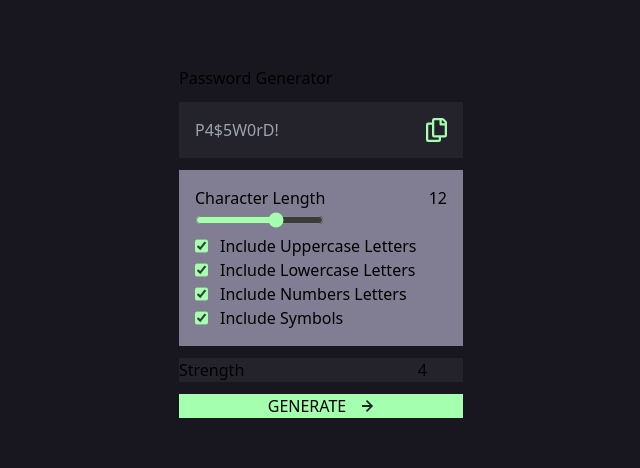
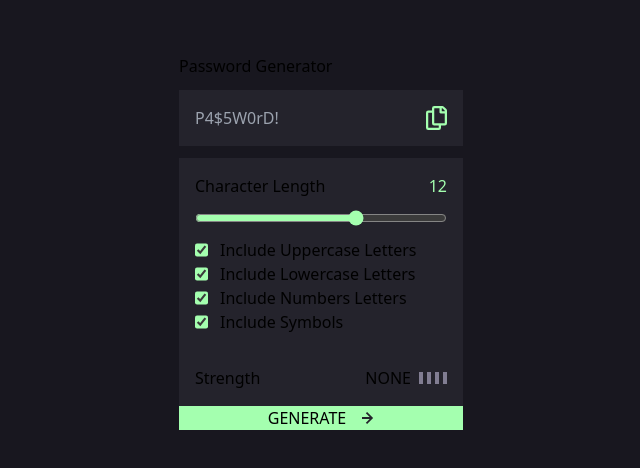
Before and after one commit to jambanix/frontendmentor_password-generator-app, a React (Vite) app: page / in a window 1280 px wide. Shown: the part 158-626 px from the top of the page, without its empty margins (319-959 px from the left). Built offline with nearby package versions, Linux system fonts and the light colour scheme.

Commit message:
change approach for strength calculation. functionality all sound now just need to fix styling and finish

```diff
--- a/src/App.jsx
+++ b/src/App.jsx
@@ -1,4 +1,4 @@
-import { generatePassword, calculateStrength } from "./lib/password";
+import { generatePassword } from "./lib/password";
 import { StrengthIndicator } from "./components/StrengthIndicator";
 import { useState, useReducer } from "react";
 import { GeneratedPassword } from "./components/GeneratedPassword";
@@ -24,6 +24,7 @@ const reducer = (state, action) => {
 function App() {
 
   const [generatedPassword, setGeneratedPassword] = useState("");
+  const [strength, setStrength] = useState(0);
   const [state, dispatch] = useReducer(reducer, {
     length: 12,
     includeUpperCase: true,
@@ -32,24 +33,42 @@ function App() {
     includeSymbols: true
   })
 
-  const handleClick = () => setGeneratedPassword(generatePassword({...state}));
-  const strength = calculateStrength({...state});
-  console.log(strength);
+  const handleClick = () => {
+    const {password, strength} = generatePassword({...state});
+    setGeneratedPassword(password);
+    setStrength(strength);
+  }
+
   return (
     <>
       <main className="flex items-center justify-center bg-very-dark-grey min-h-screen w-full">
         <div className="flex flex-col gap-3">
-          <h2>Password Generator</h2>
-          <GeneratedPassword password={generatedPassword} />
-          <GenerationOptions state={state} dispatch={dispatch}/>
-          <section className="flex justify-between bg-dark-grey">
-            <h3>Strength</h3>
-            <StrengthIndicator strength={strength} />
+
+          {/* Title */}
+          <header>
+            <h2>Password Generator</h2>
+          </header>
+
+          {/* Generated password */}
+          <GeneratedPassword password={generatedPassword} className="p-4 flex justify-between bg-dark-grey"/>
+
+          <section>
+            {/* Length slider down to last checkbox */}
+            <GenerationOptions {...{state, dispatch}} className="flex flex-col bg-dark-grey p-4 gap-3"/>
+
+            {/* Strength indicator */}
+            <div className="flex justify-between bg-dark-grey p-4">
+              <h3>Strength</h3>
+              <StrengthIndicator strength={strength} />
+            </div>
+
+            {/* Generate button */}
+            <button className="flex gap-4 bg-neon-green items-center justify-center w-full" onClick={handleClick}>
+              <p>GENERATE</p>
+              <img src="images/icon-arrow-right.svg" alt="Generate password"/>
+            </button>
+
           </section>
-          <button className="flex gap-4 bg-neon-green items-center justify-center" onClick={handleClick}>
-            <p>GENERATE</p>
-            <img src="images/icon-arrow-right.svg" alt="Generate password"/>
-          </button>
         </div>
       </main>
     </>
--- a/src/components/GeneratedPassword.jsx
+++ b/src/components/GeneratedPassword.jsx
@@ -1,8 +1,8 @@
 import { forwardRef } from "react"
 
-export const GeneratedPassword = forwardRef(({password}, ref) => {
+export const GeneratedPassword = forwardRef(({password, className}, ref) => {
   return (
-    <section className="p-4 flex justify-between bg-dark-grey">
+    <section className={`${className}`}>
       <input type="text" disabled={true} className="flex-grow bg-dark-grey" ref={ref} value={password} placeholder="P4$5W0rD!"/>
       <img src="images/icon-copy.svg" alt="Copy to clipboard"/>
     </section>
--- a/src/components/GenerationOptions.jsx
+++ b/src/components/GenerationOptions.jsx
@@ -1,19 +1,23 @@
 
 import { CheckOption } from "./CheckOption"
 
-export const GenerationOptions = ({state, dispatch}) => {
+export const GenerationOptions = ({state, dispatch, className}) => {
 
   return (
-    <section className="bg-grey p-4 flex-col">
+    <section className={`${className}`}>
+      <div className="flex flex-col gap-3">
         <label htmlFor="" className="flex justify-between">
           <h3>Character Length</h3>
-        <h3>{state.length}</h3>
+          <h3 className="text-neon-green">{state.length}</h3>
         </label>
         <input type="range" min="1" max="18" onChange={e => dispatch({ type: "SET_LENGTH", payload: Number(e.target.value) })} value={state.length} className="accent-neon-green"/>
+      </div>
+      <fieldset>
         <CheckOption label="Include Uppercase Letters" checked={state.includeUpperCase} onChange={() => dispatch({ type: "TOGGLE_UPPERCASE" })} />
         <CheckOption label="Include Lowercase Letters" checked={state.includeLowerCase} onChange={() => dispatch({ type: "TOGGLE_LOWERCASE" })} />
         <CheckOption label="Include Numbers Letters" checked={state.includeNumbers} onChange={() => dispatch({ type: "TOGGLE_NUMBERS" })} />
         <CheckOption label="Include Symbols" checked={state.includeSymbols} onChange={() => dispatch({ type: "TOGGLE_SYMBOLS" })} />
+      </fieldset>
     </section>
   )
 }
--- a/src/components/StrengthIndicator.jsx
+++ b/src/components/StrengthIndicator.jsx
@@ -1,10 +1,10 @@
-import { strengthQuantifiers } from "../lib/password"
+import { getStrengthDescription } from "../lib/password"
 
 export const StrengthIndicator = ({ strength }) => {
 
-  const strengthQuantifier = strengthQuantifiers[strength];
+  const strengthDescription = getStrengthDescription(strength);
   const colourClass = () => {
-    switch (strengthQuantifier) {
+    switch (strength) {
       case 1:
         return "bg-red";
       case 2:
@@ -15,18 +15,23 @@ export const StrengthIndicator = ({ strength }) => {
         return "bg-neon-green";
       default:
         return "bg-transparent";
-
     }
   }
 
   return (
-    <div className="flex gap-2">
-      <p>{strength}</p>
+    <div className="flex gap-2 items-center">
+      <p className="uppercase">{strengthDescription}</p>
       <div className="flex gap-1">
-        {Object.values(strengthQuantifiers).slice(1).map((quantifier, index) => (
-          <div key={index} className={`w-1 h-3 ${colourClass()}`}></div>
-        ))
-      }
+        {
+          [1, 2, 3, 4].map(level => {
+            return (
+              level <= strength
+              ? <div key={level} className={`w-1 h-3 ${colourClass()}`}></div>
+              : <div key={level} className="w-1 h-3 bg-grey"></div>
+            )
+          }
+          )
+        }
       </div>
     </div>
   )
--- a/src/lib/password.js
+++ b/src/lib/password.js
@@ -1,28 +1,12 @@
-export const strengthQuantifiers = {
-  "none": 0,
-  "too-weak": 1,
-  "weak": 2,
-  "medium": 3,
-  "strong": 4,
+const strengthQuantifiers = {
+  0: "none",
+  1: "too-weak",
+  2: "weak",
+  3: "medium",
+  4: "strong"
 }
 
-export const calculateStrength = ({
-  length,
-  includeUpperCase,
-  includeLowerCase,
-  includeNumbers,
-  includeSymbols
-}) => {
-  let strength = 0;
-  if (length < 8) {
-    return 1;
-  }
-  if (length >= 8) strength++;
-  if (includeUpperCase && includeLowerCase) strength++;
-  if (includeNumbers) strength++;
-  if (includeSymbols) strength++;
-  return strength;
-}
+export const getStrengthDescription = (strength) => strengthQuantifiers[strength];
 
 export const generatePassword = ({
   length,
@@ -53,6 +37,18 @@ export const generatePassword = ({
   if (includeNumbers) baseChars += numbers;
   if (includeSymbols) baseChars += symbols;
 
+  // calculate strength 0 - 4
+  let strength = 0;
+  if (length > 0 && length < 8) {
+    strength++;
+  }
+  else {
+    strength++;
+    if (includeUpperCase && includeLowerCase) strength++;
+    if (includeNumbers) strength++;
+    if (includeSymbols) strength++;
+  }
+
   if (baseChars){
     baseChars = shuffle(baseChars);
     for (let x = 0; x < length; x++) {
@@ -61,7 +57,7 @@ export const generatePassword = ({
     }
   }
   else {
-    return out = "";
+    out = "";
   }
-  return out;
+  return {password: out, strength: strength};
 };
```
Lines whose indentation alone changed are shown as unchanged.
